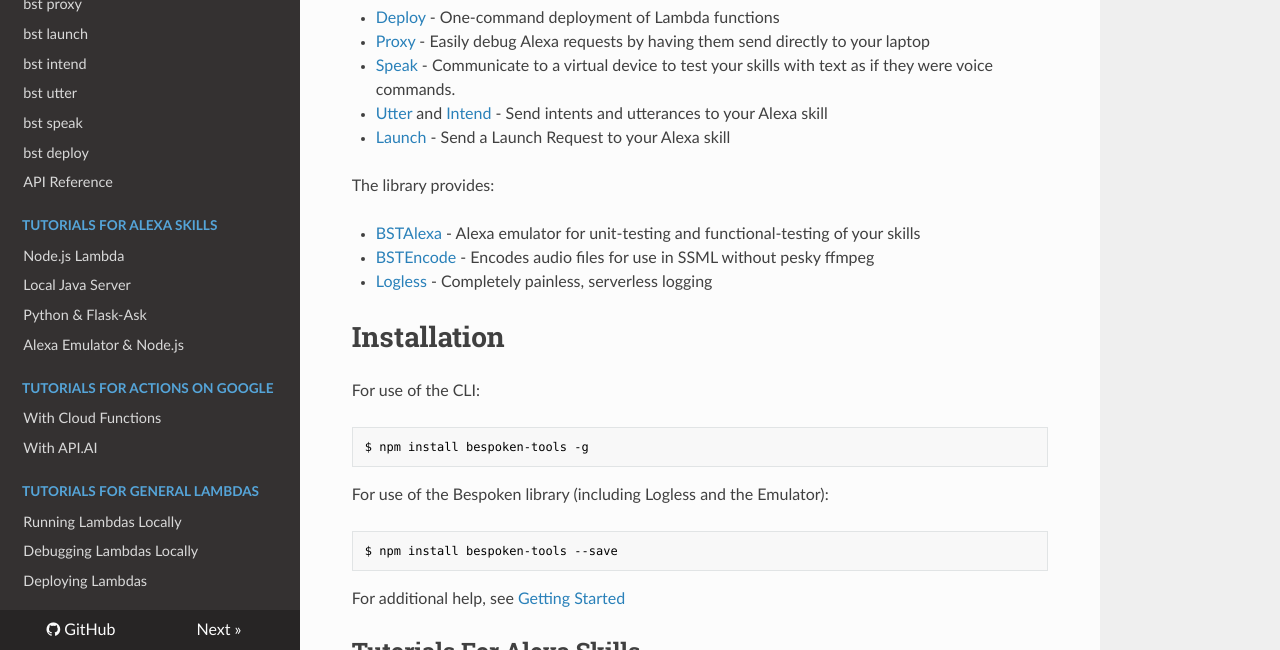
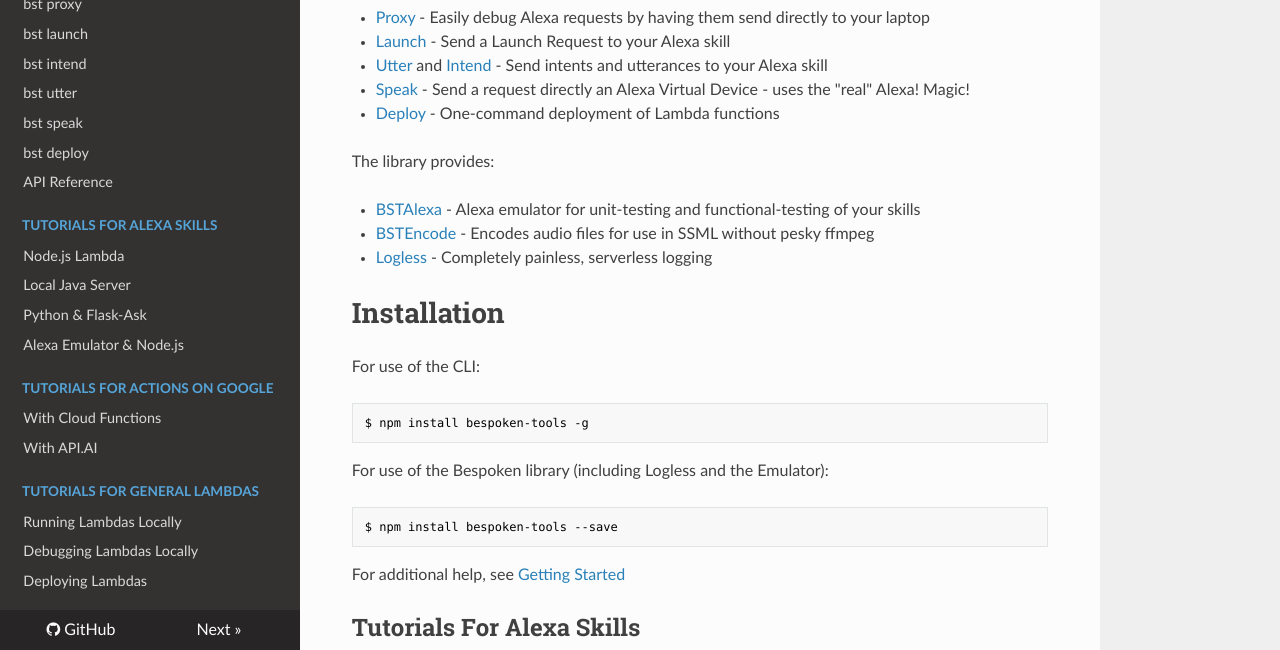
Before and after one commit to bespoken/bst, an MkDocs documentation site: the page built from docs/index.md, in a window 1280 px wide and 900 px high, scrolled down 674 px, cut to the strip 250-900 px from the top of the window. Built offline with MkDocs 1.6.1, drawn with Linux system fonts in a browser that asks for light colours; nearby versions of some CDN libraries; old or Windows-style settings are respelled for this version of MkDocs.

Commit message:
Missing docs updates

```diff
--- a/docs/index.md
+++ b/docs/index.md
@@ -40,11 +40,11 @@ With Bespoken, develop faster and better. Do not slow-down for:
 
 The command-line tools include:
 
+* [Proxy](http://docs.bespoken.io/en/latest/commands/proxy) - Easily debug Alexa requests by having them send directly to your laptop
+* [Launch](http://docs.bespoken.io/en/latest/commands/launch) - Send a Launch Request to your Alexa skill
+* [Utter](http://docs.bespoken.io/en/latest/commands/utter) and [Intend](http://docs.bespoken.io/en/latest/commands/intend) - Send intents and utterances to your Alexa skill
+* [Speak](http://docs.bespoken.io/en/latest/commands/speak) - Send a request directly an Alexa Virtual Device - uses the "real" Alexa! Magic!
 * [Deploy](http://docs.bespoken.io/en/latest/commands/deploy) - One-command deployment of Lambda functions
-* [Proxy](http://docs.bespoken.io/en/latest/commands/proxy) - Easily debug Alexa requests by having them send directly to your laptop
-* [Speak](http://docs.bespoken.io/en/latest/commands/speak) - Communicate to a virtual device to test your skills with text as if they were voice commands.
-* [Utter](http://docs.bespoken.io/en/latest/commands/utter) and [Intend](http://docs.bespoken.io/en/latest/commands/intend) - Send intents and utterances to your Alexa skill
-* [Launch](http://docs.bespoken.io/en/latest/commands/launch) - Send a Launch Request to your Alexa skill
 
 The library provides:
 
```
